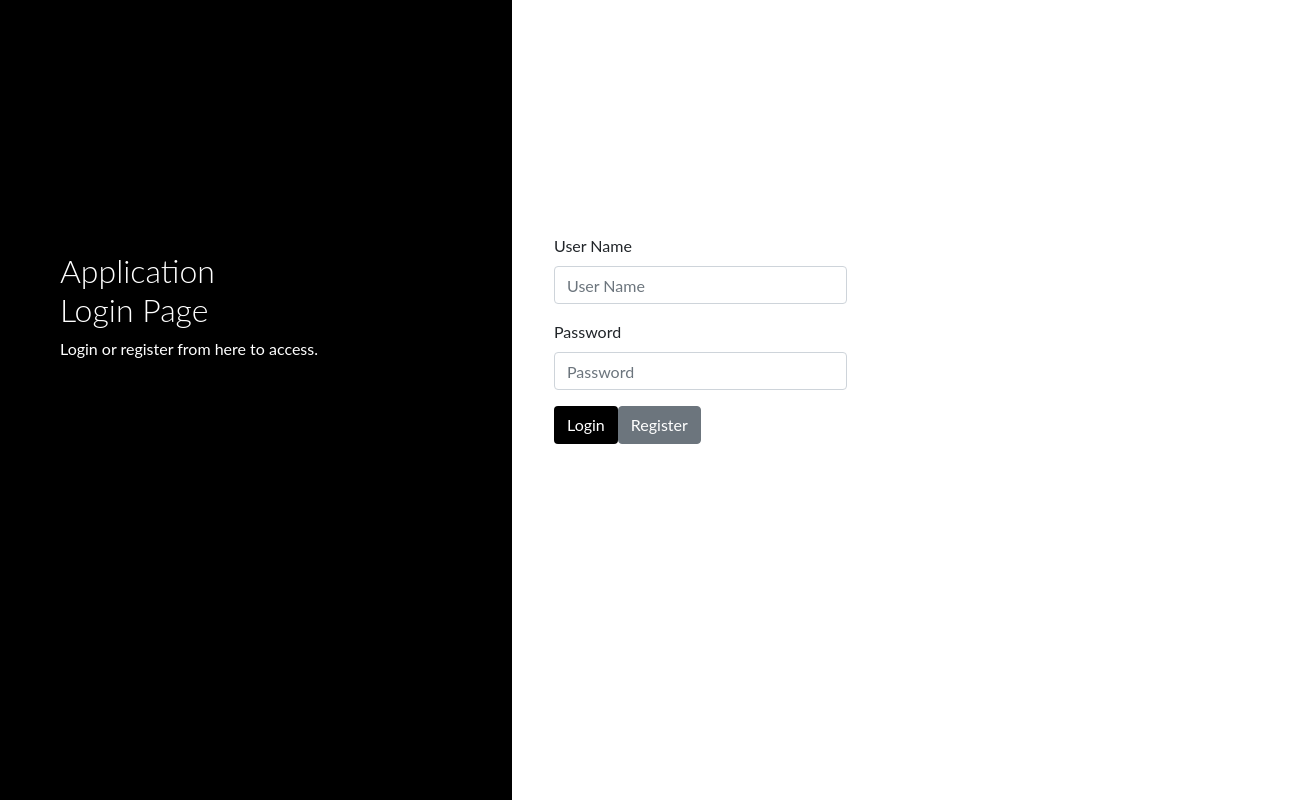
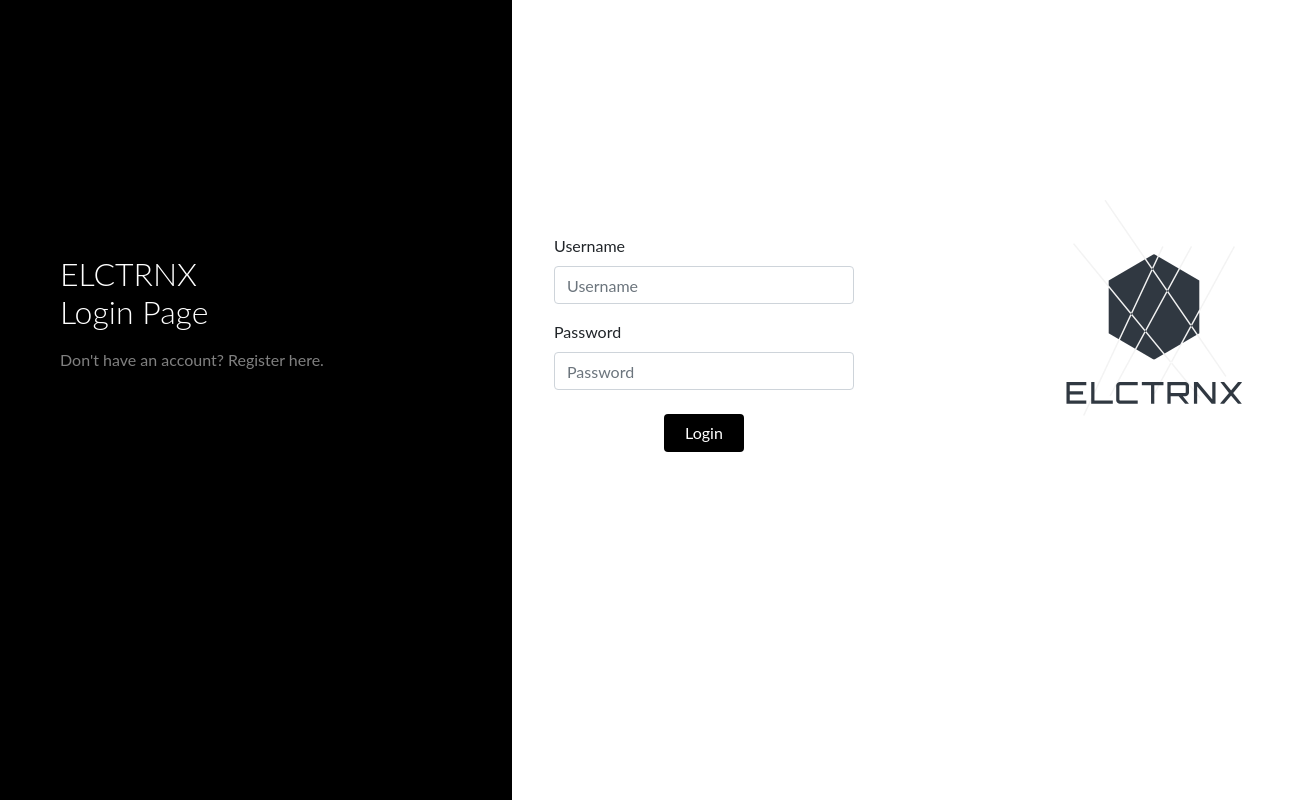
Before and after one commit to bencerichard/Elctrnx, an Angular app in the folder elctrnx/: page /log-in in a window 1280 px wide. Shown: the whole page, 1304 px wide, since content can reach past the window. Built offline with nearby package versions, Linux system fonts and the light colour scheme.

Commit message:
Updated login screen and UI

```diff
--- a/elctrnx/src/app/log-in/log-in.component.css
+++ b/elctrnx/src/app/log-in/log-in.component.css
@@ -57,3 +57,38 @@ body {
   background-color: #000 !important;
   color: #fff;
 }
+
+.buttonHolder {
+  text-align: center;
+}
+
+.btn-black{
+  min-width: 80px;
+}
+
+.registerRedirect{
+  color: grey;
+}
+.login-main-text{
+  margin-top: 20.5%;
+}
+
+.logo{
+  position: relative;
+  top: -9%;
+  display: block;
+  width: 300px;
+  height: 300px;
+  margin-left: 250px;
+}
+
+.login-div{
+  width: 300px;
+  float: left;
+}
+
+.logo-div{
+  width: 400px;
+  height: 400px;
+  margin-left: 200px;
+}
--- a/elctrnx/src/app/log-in/log-in.component.html
+++ b/elctrnx/src/app/log-in/log-in.component.html
@@ -2,27 +2,39 @@
 <div class="container">
   <div class="sidenav">
     <div class="login-main-text">
-      <h2>Application<br> Login Page</h2>
-      <p>Login or register from here to access.</p>
+      <h2 class="mb-3">ELCTRNX<br> Login Page</h2>
+      <a href="/register" class="registerRedirect">Don't have an account? Register here.</a>
     </div>
   </div>
   <div class="main">
     <div class="col-md-6 col-sm-12">
       <div class="login-form">
+
+        <div class="login-div">
         <form>
           <div class="form-group">
-            <label>User Name</label>
-            <input type="text" class="form-control" placeholder="User Name">
+            <label>Username</label>
+            <input type="text" class="form-control" placeholder="Username">
           </div>
           <div class="form-group">
             <label>Password</label>
             <input type="password" class="form-control" placeholder="Password">
           </div>
-          <button type="submit" class="btn btn-black">Login</button>
-          <button type="submit" class="btn btn-secondary">Register</button>
+          <div class="buttonHolder" (click)="log_in()">
+          <button type="submit" class="btn btn-black mt-2">Login</button>
+          </div>
         </form>
+        </div>
+
+        <div class="logo-div">
+        <img src="assets/img/logo_transparent.png" class="logo">
+      </div>
+
       </div>
     </div>
   </div>
 </div>
+
+
+
 </body>
--- a/elctrnx/src/app/log-in/log-in.component.ts
+++ b/elctrnx/src/app/log-in/log-in.component.ts
@@ -1,4 +1,5 @@
-import { Component, OnInit } from '@angular/core';
+import {Component, OnInit} from '@angular/core';
+import {Router} from "@angular/router";
 
 @Component({
   selector: 'app-log-in',
@@ -7,9 +8,16 @@ import { Component, OnInit } from '@angular/core';
 })
 export class LogInComponent implements OnInit {
 
-  constructor() { }
+  constructor(
+    private router: Router
+  ) {
+
+  }
 
   ngOnInit(): void {
   }
 
+  log_in(): void {
+    this.router.navigate(['/products'])
+  }
 }
```
